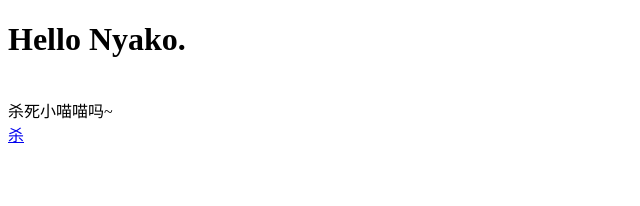
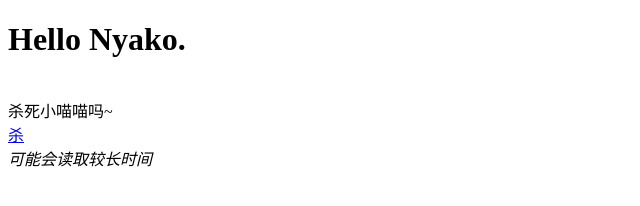
Before and after one commit to Rabimew/4Nyako.github.io, a plain HTML site: page index.html in a window 1280 px wide. Shown: the whole page, without its empty margins (0-640 px from the left). Drawn offline with Linux system fonts and the light colour scheme.

Commit message:
增加一些说明

```diff
--- a/index.html
+++ b/index.html
@@ -7,6 +7,6 @@
 <body>
     <h1>Hello Nyako.</h1><br/>
 	杀死小喵喵吗~<br/>
-	<a href="killNyakoGame/www/index.html">杀</a>
+	<a href="killNyakoGame/www/index.html">杀</a><br/><i>可能会读取较长时间</i><br/>
 </body>
 </html>
```
